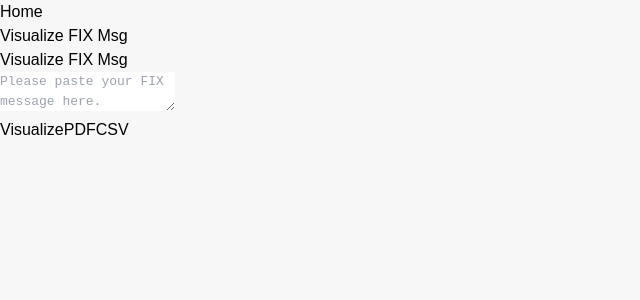
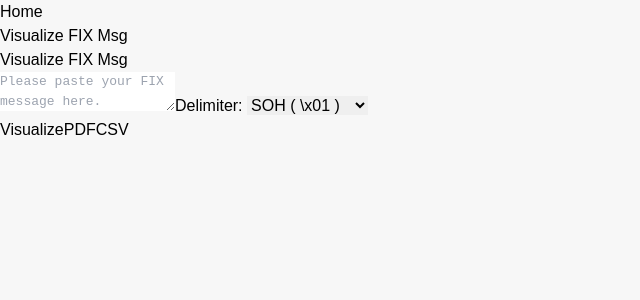
Before and after one commit to nagaegenki/message-view, a React (Vite) app: page /reshape in a window 1280 px wide. Shown: the top 300 px of the page, without its empty margins (0-640 px from the left). Built offline with nearby package versions, Linux system fonts and the light colour scheme.

Commit message:
add select field for delimiter

```diff
--- a/src/pages/ReshapeFix.jsx
+++ b/src/pages/ReshapeFix.jsx
@@ -4,11 +4,12 @@ import { exportCSV } from '../lib/exportCSV';
 import { parseFixMessage } from '../parser/fixParser';
 
 function App() {
-  const [rawMessage, setRawMessage] = useState('');
+  const [rawMessage, setRawMessage] = useState("");
   const [parsedData, setParsedData] = useState([]);
+  const [delimiter, setDelimiter] = useState('\u0001'); // Default delimiter is SOH
 
   const handleParse = () => {
-    const parsed = parseFixMessage(rawMessage);
+    const parsed = parseFixMessage(rawMessage, delimiter);
     setParsedData(parsed);
   };
 
@@ -21,6 +22,16 @@ function App() {
         onChange={(e) => setRawMessage(e.target.value)}
         placeholder="Please paste your FIX message here."
       />
+      <span className="text-indigo-900 font-bold">Delimiter: </span>
+      <select
+        className="mt-1 border p-1"
+        value={delimiter}
+        onChange={(e) => setDelimiter(e.target.value)}
+      >
+        <option value="\u0001">SOH ( \x01 )</option>
+        <option value=";">; ( semicolon )</option>
+        <option value="^">^ ( hat )</option>
+      </select>
       <div className="mt-2 flex gap-2">
         <button
           onClick={handleParse}
--- a/src/parser/fixParser.js
+++ b/src/parser/fixParser.js
@@ -1,19 +1,17 @@
 import tagDefs from './tagDefs.json';
 import groupTagDefs from './groupTagDefs.json';
 
-const SOH = '\u0001';
-
-export function parseFixMessage(message) {
-  const fields = message.split(SOH).filter(Boolean);
+export function parseFixMessage(message, delimiter) {
+  const fields = message.split(delimiter).filter(Boolean);
   const result = [];
 
   let i = 0;
 
   while (i < fields.length) {
-    const [rawTag, ...rawValueParts] = fields[i].split('=');
+    const [rawTag, ...rawValueParts] = fields[i].split("=");
     const tag = rawTag;
-    const value = rawValueParts.join('=');
-    const def = tagDefs[tag] || { name: `Unknown`, description: 'No description' };
+    const value = rawValueParts.join("=");
+    const def = tagDefs[tag] || { name: "Unknown", description: "No description" };
     const isGroup = def.group || false;
 
     if (isGroup) {
@@ -29,18 +27,18 @@ export function parseFixMessage(message) {
         while (j < groupFields.length) {
           i++;
 
-          const [nextTagRaw, ...nextValueParts] = fields[i].split('=');
+          const [nextTagRaw, ...nextValueParts] = fields[i].split("=");
           const nextTag = nextTagRaw;
-          const nextValue = nextValueParts.join('=');
+          const nextValue = nextValueParts.join("=");
 
           const childDef = tagDefs[nextTag] || {};
           groupItem.push({
             tag: nextTag,
-            name: childDef.name || 'Unknown',
-            description: childDef.description || 'No description',
-            type: childDef.type || '',
+            name: childDef.name || "Unknown",
+            description: childDef.description || "No description",
+            type: childDef.type || "",
             value: nextValue,
-            enumLabel: childDef.enum?.[nextValue] || '',
+            enumLabel: childDef.enum?.[nextValue] || "",
             repeating: true
           });
 
@@ -53,10 +51,10 @@ export function parseFixMessage(message) {
 
       result.push({
         tag,
-        name: def.name || '',
-        description: def.description || '',
+        name: def.name || "",
+        description: def.description || "",
         value,
-        type: def.type || '',
+        type: def.type || "",
         children,
         group: true
       });
@@ -64,11 +62,11 @@ export function parseFixMessage(message) {
       // Process normal tag
       result.push({
         tag,
-        name: def.name || '',
-        description: def.description || '',
+        name: def.name || "",
+        description: def.description || "",
         value,
-        type: def.type || '',
-        enumLabel: def.enum?.[value] || ''
+        type: def.type || "",
+        enumLabel: def.enum?.[value] || ""
       });
     }
 
```
